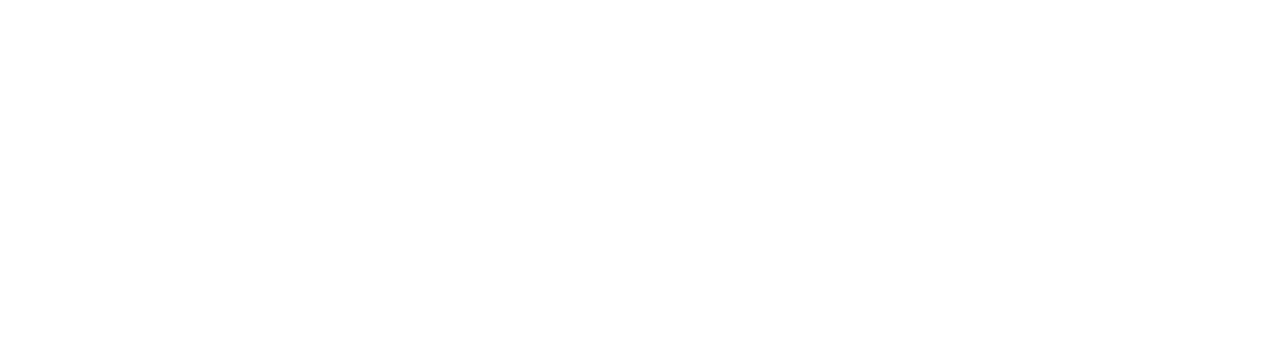
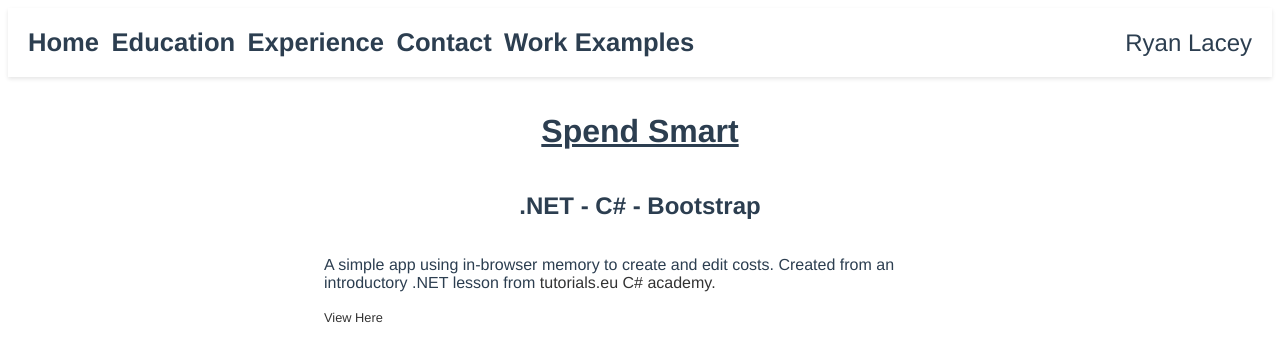
Before and after one commit to ryanlacey20/resume_website, a Vue app: page /Examples in a window 1280 px wide. Before the commit this address had no page. Shown: the top 360 px of the page. Built offline with nearby package versions, Linux system fonts and the light colour scheme.

Commit message:
barebones complete

```diff
--- a/src/components/TitleBar.vue
+++ b/src/components/TitleBar.vue
@@ -5,6 +5,7 @@
       <TitleBarButton buttonText="Education" routerLink="/Education" />
       <TitleBarButton buttonText="Experience" routerLink="/Experience" />
       <TitleBarButton buttonText="Contact" routerLink="/Contact" />
+      <TitleBarButton buttonText="Work Examples" routerLink="/Examples" />
     </div>
     <div class="name">
       Ryan Lacey
--- a/src/components/TitleBarButton.vue
+++ b/src/components/TitleBarButton.vue
@@ -1,4 +1,3 @@
-
 <template>
   <div class="ButtonContainer">
     <router-link :to="routerLink" class="link">{{ buttonText }}</router-link>
@@ -30,12 +29,13 @@
   margin-right: 2%;
   display: flex;
   align-items: center;
+  white-space: nowrap;
 }
 
 .link {
   color: #2c3e50;
   font-weight: bold;
-  font-size: 3.5vw;
+  font-size: 2vw;
   text-decoration: none;
 }
 
--- a/src/router.js
+++ b/src/router.js
@@ -21,6 +21,12 @@
     name: 'Contact',
     component: () => import('@/views/ContactPage.vue')
   },
+  {
+    path: '/Examples',
+    name: 'Examples',
+    component: () => import('@/views/Examples.vue')
+  },
+
 ];
 
 const router = createRouter({
--- /dev/null
+++ b/src/views/Examples.vue
@@ -0,0 +1,51 @@
+<template>
+  <div>
+    <header>
+      <TitleBar />
+    </header>
+    <main>
+      <h1>Spend Smart</h1>
+      <h2>.NET - C# - Bootstrap</h2>
+      <section>
+        <p>
+          A simple app using in-browser memory to create and edit costs. Created from an introductory .NET lesson from
+          <a href="https://academy.tutorials.eu/p/csharp-progress-academy"> tutorials.eu C# academy.</a>
+        </p>
+        <a class="exampleLink" href="https://spendsmart-d3eqafhmcybxftgt.uksouth-01.azurewebsites.net/"> View Here</a>
+      </section>
+    </main>
+  </div>
+</template>
+
+<script>
+import TitleBar from './../components/TitleBar.vue';
+export default {
+  name: 'Examples',
+  components: { TitleBar },
+  created() {
+
+  }
+}
+</script>
+
+<style lang="scss" scoped>
+h1 {
+  text-decoration: underline;
+}
+
+main {
+  display: flex;
+  flex-direction: column;
+  justify-content: center;
+  align-items: center;
+}
+
+section {
+  width: 50%;
+  text-align: left;
+}
+
+.exampleLink {
+  font-size: 1vw;
+}
+</style>
```
